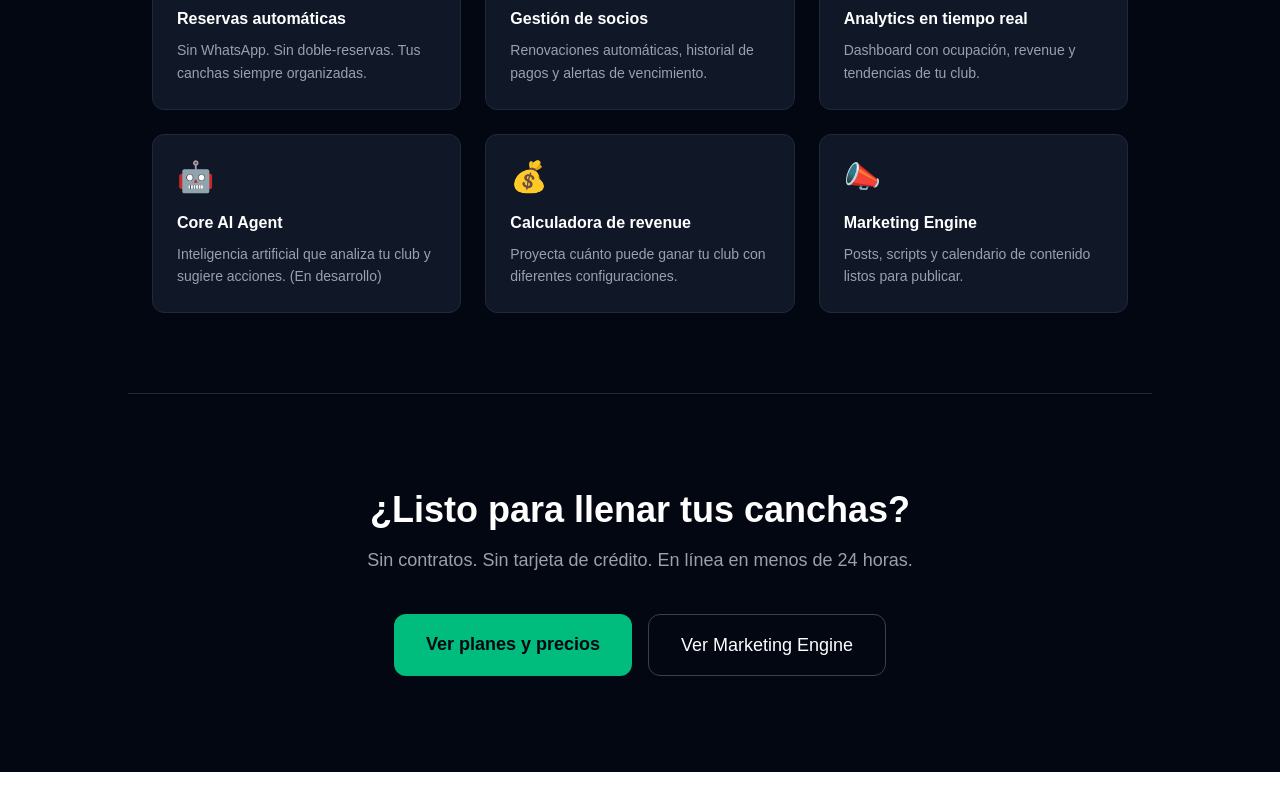
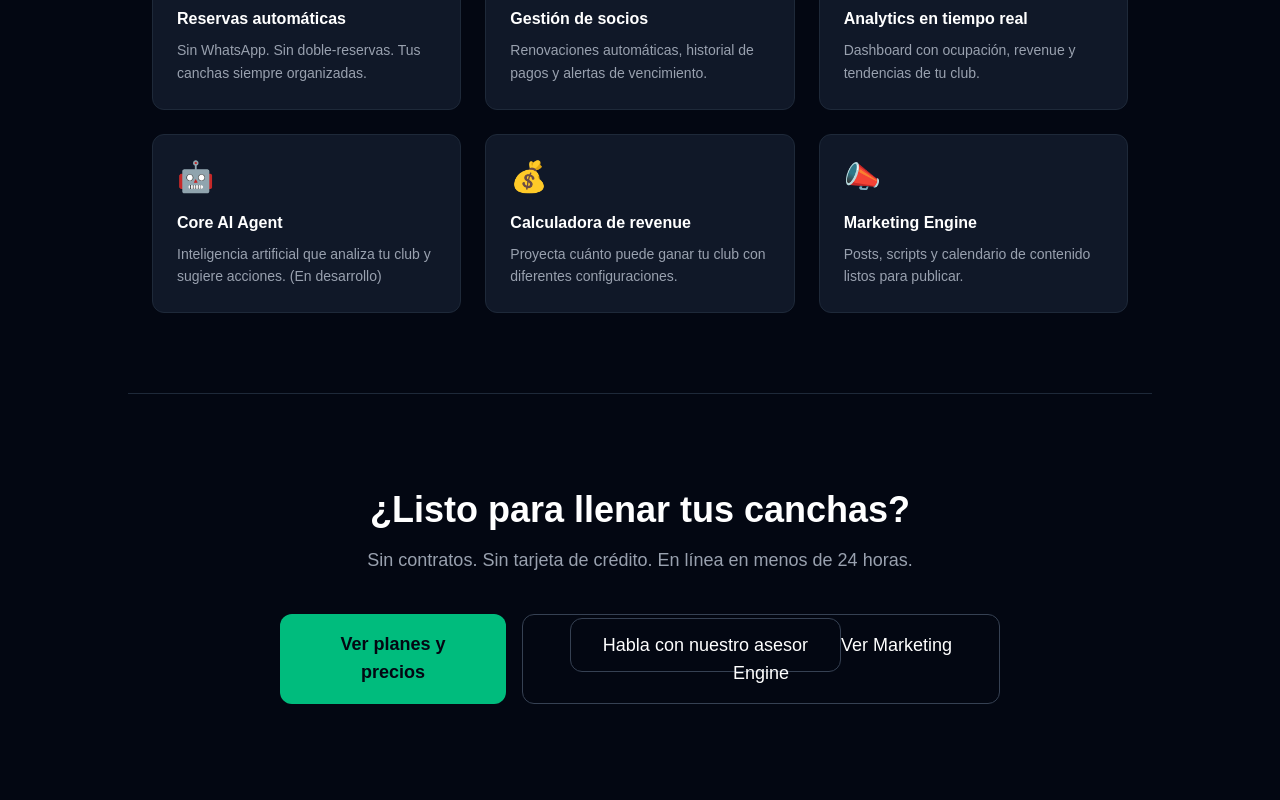
Before and after one commit to albertoderosenzweig/match-point-ai, a Next.js app: page / in a window 1280 px wide. Shown: the part 1776-2576 px from the top of the page. Before the commit the page ends 2548 px from the top, so only its background shows below. Built offline with nearby package versions, Linux system fonts and the light colour scheme.

Commit message:
feat: add chat CTA button to homepage

```diff
--- a/app/page.tsx
+++ b/app/page.tsx
@@ -150,6 +150,9 @@ export default function HomePage() {
             Ver planes y precios
           </Link>
           <Link href="/marketing" className="border border-gray-700 hover:border-gray-500 text-white px-8 py-4 rounded-xl transition-colors text-lg">
+          <Link href="/chat" className="border border-gray-700 hover:border-gray-500 text-white px-8 py-4 rounded-xl transition-colors text-lg">
+  Habla con nuestro asesor
+</Link>
             Ver Marketing Engine
           </Link>
         </div>
```
